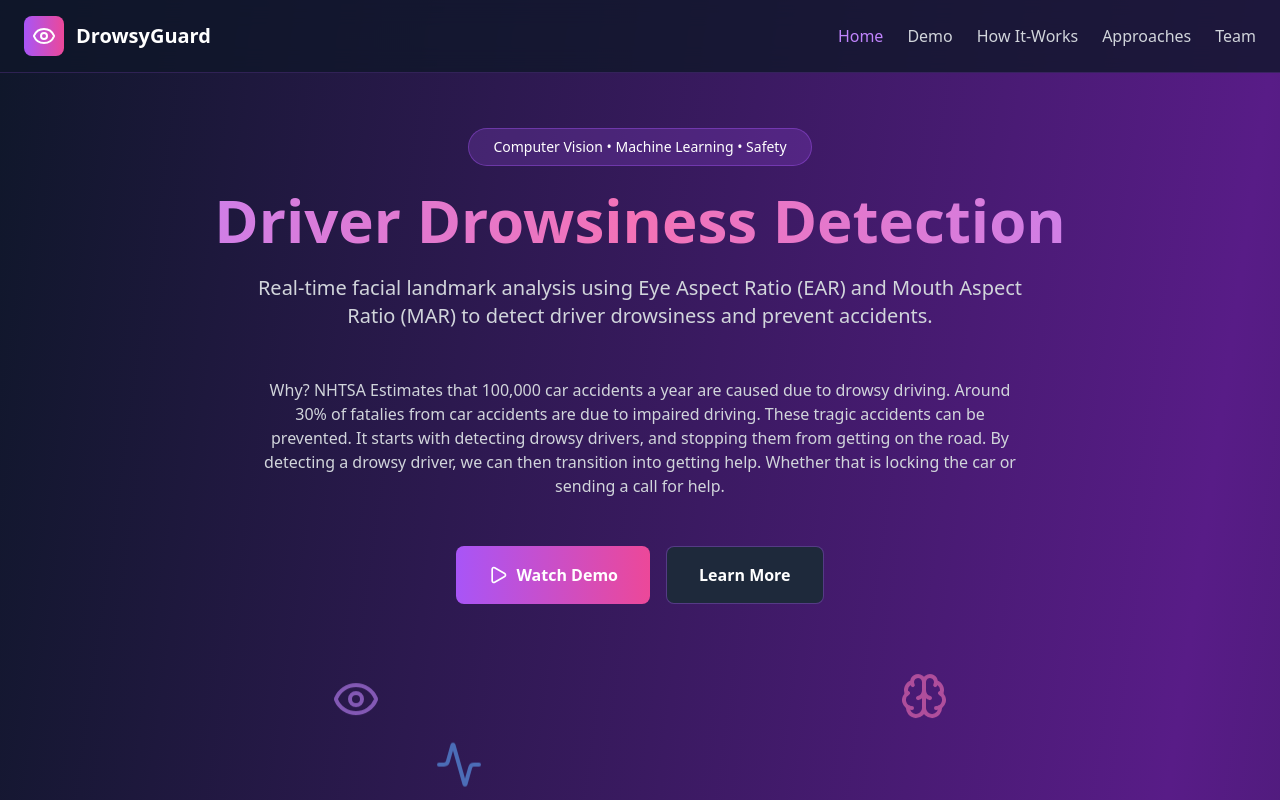
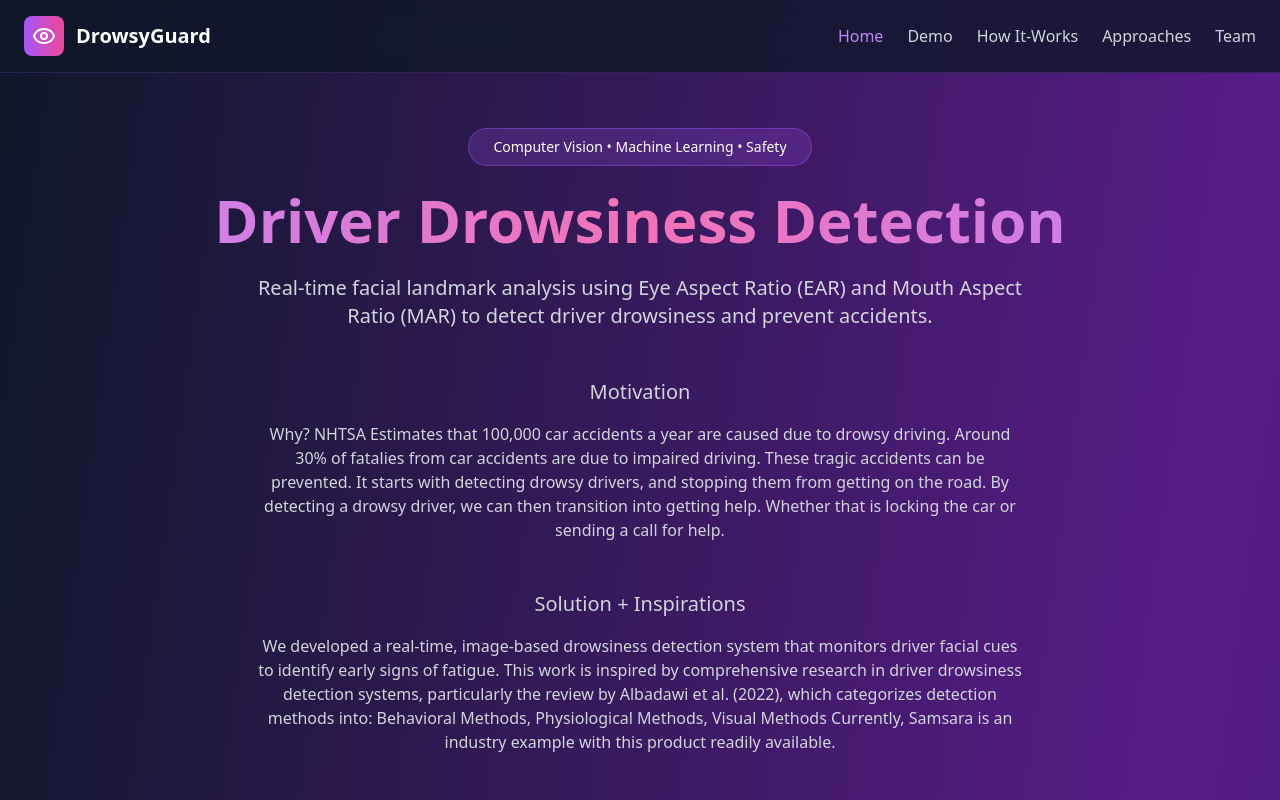
Before and after one commit to felixzhu88/cs566-final-project, a React (Create React App) app in the folder frontend/drowsiness-detection/: page / in a window 1280 px wide. Shown: the top 800 px of the page. Built offline with nearby package versions, Linux system fonts and the light colour scheme.

Commit message:
added to motivation

```diff
--- a/frontend/drowsiness-detection/src/components/Hero.js
+++ b/frontend/drowsiness-detection/src/components/Hero.js
@@ -17,10 +17,23 @@ export default function Hero({ scrollToSection }) {
           Real-time facial landmark analysis using Eye Aspect Ratio (EAR) and Mouth Aspect Ratio (MAR)
           to detect driver drowsiness and prevent accidents.
         </p>
+        <p className="text-xl text-gray-300 mb-4 max-w-3xl mx-auto">
+          Motivation
+        </p>
         <p className="text-l text-gray-300 mb-12 max-w-3xl mx-auto">
           Why? NHTSA Estimates that 100,000 car accidents a year are caused due to drowsy driving. Around 30% of fatalies from car accidents are due to impaired driving.
           These tragic accidents can be prevented. It starts with detecting drowsy drivers, and stopping them from getting on the road.
           By detecting a drowsy driver, we can then transition into getting help. Whether that is locking the car or sending a call for help.
+        </p>
+        <p className="text-xl text-gray-300 mb-4 max-w-3xl mx-auto">
+          Solution + Inspirations
+        </p>
+        <p className="text-l text-gray-300 mb-12 max-w-3xl mx-auto">
+          We developed a real-time, image-based drowsiness detection system that monitors driver
+          facial cues to identify early signs of fatigue.
+          This work is inspired by comprehensive research in driver drowsiness detection systems, particularly
+          the review by Albadawi et al. (2022), which categorizes detection methods into: Behavioral Methods, Physiological Methods, Visual Methods
+          Currently, Samsara is an industry example with this product readily available.
         </p>
         <div className="flex gap-4 justify-center">
           <button
```
